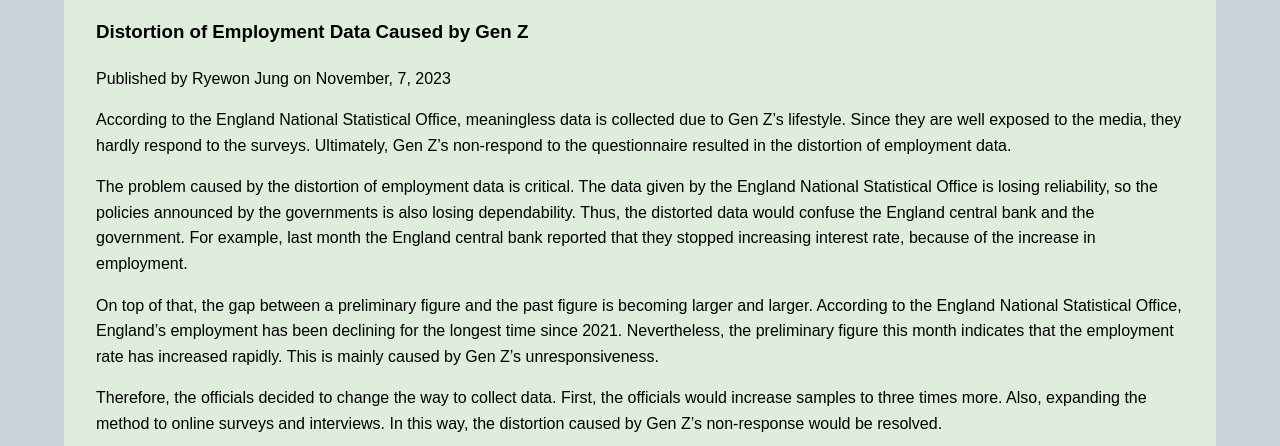
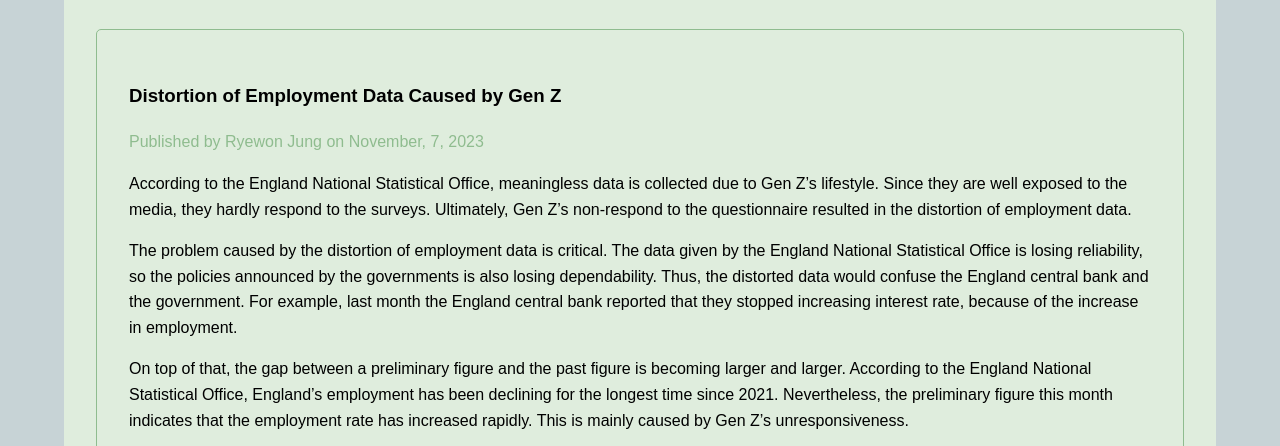
Before and after one commit to jryewon/github.io, a plain HTML site: page blog.html in a window 1280 px wide. Shown: the part 341-787 px from the top of the page. Drawn offline with Linux system fonts and the light colour scheme; a web font is replaced by a local one.

Commit message:
Update styles.css

```diff
--- a/styles.css
+++ b/styles.css
@@ -73,3 +73,12 @@ main {
     border-bottom: none;
     padding-top: 2rem;
 }
+.blog-post {
+    border: 1px solid darkseagreen;
+    border-radius: 5px;
+    margin: 2rem 0;
+    padding: 2rem;
+}
+.byline {
+    color: darkseagreen;
+}
```
